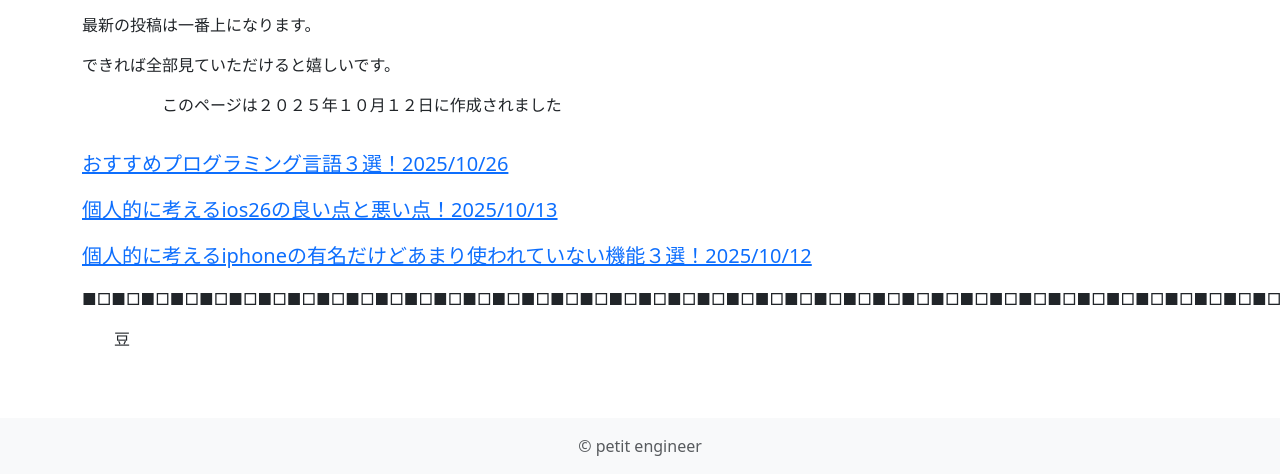
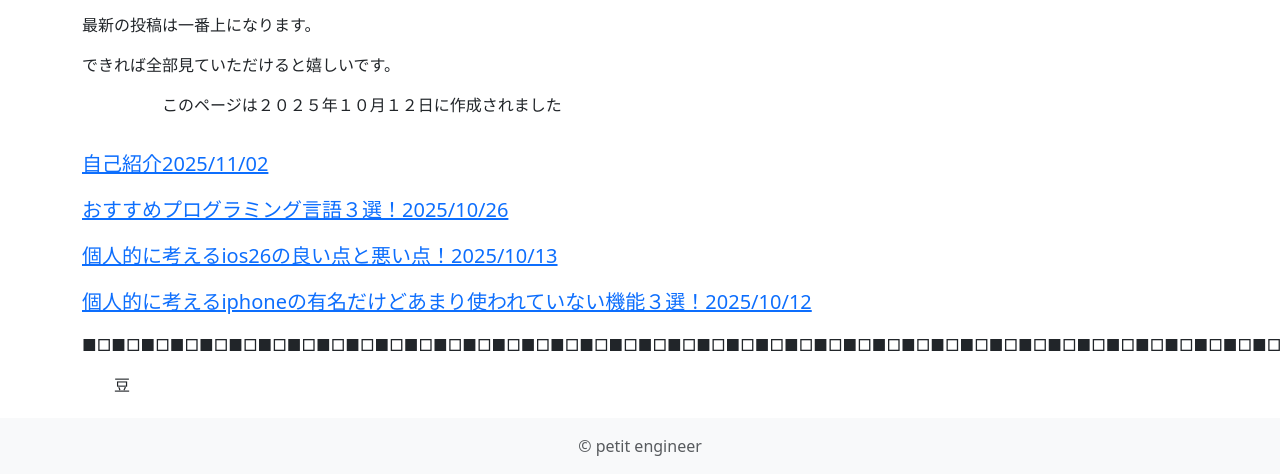
Before and after one commit to 110v011/110v011.github.io, a plain HTML site: page blog.html in a window 1280 px wide. Shown: the part 326-800 px from the top of the page. Drawn offline with nearby package versions, Linux system fonts and the light colour scheme.

Commit message:
Update blog.html

```diff
--- a/blog.html
+++ b/blog.html
@@ -30,6 +30,7 @@
             <p>できれば全部見ていただけると嬉しいです。</p>
             <p>　　　　　このページは２０２５年１０月１２日に作成されました</p>
             <p></p>
+            <p class="lead"><a href="blog4.html">自己紹介2025/11/02</a></p>
             <p class="lead"><a href="blog3.html">おすすめプログラミング言語３選！2025/10/26</a></p>
             <p class="lead"><a href="blog2.html">個人的に考えるios26の良い点と悪い点！2025/10/13</a></p>
             <p class="lead"><a href="blog1.html">個人的に考えるiphoneの有名だけどあまり使われていない機能３選！2025/10/12</a></p>
```
